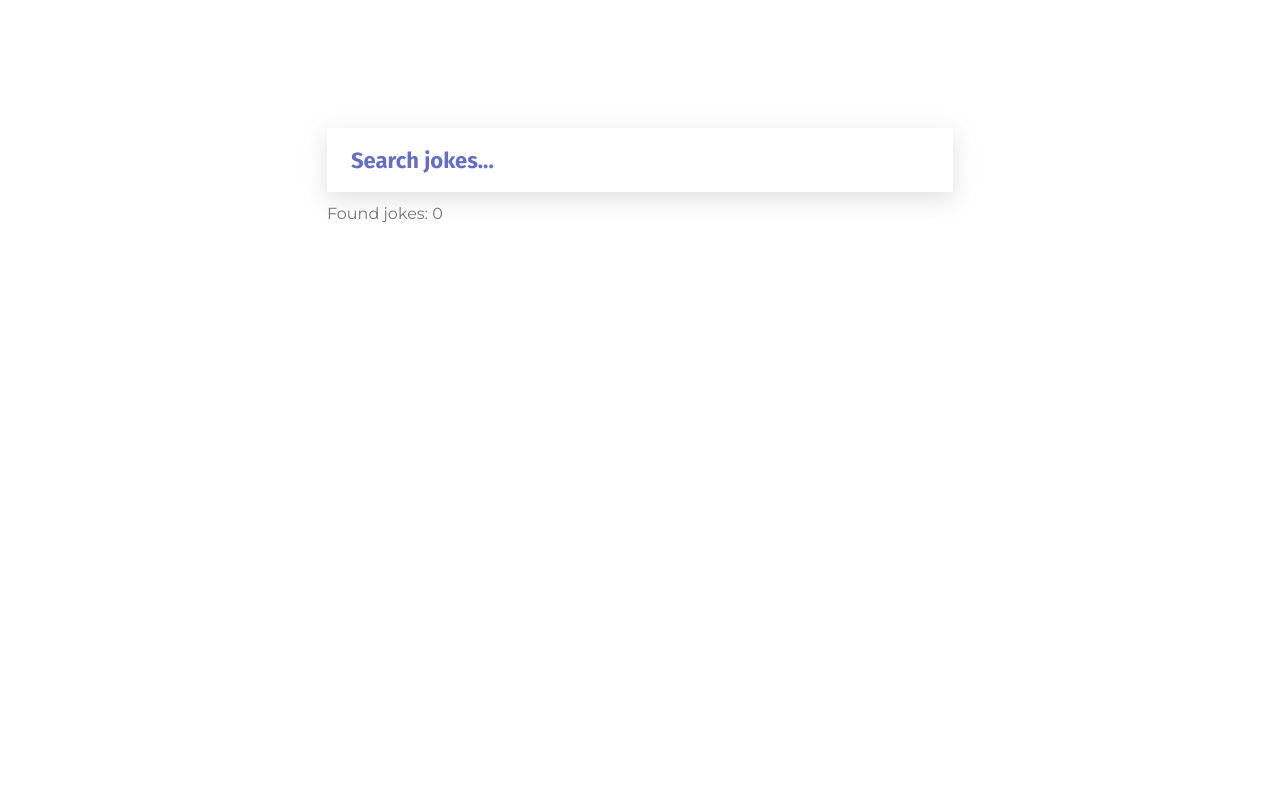
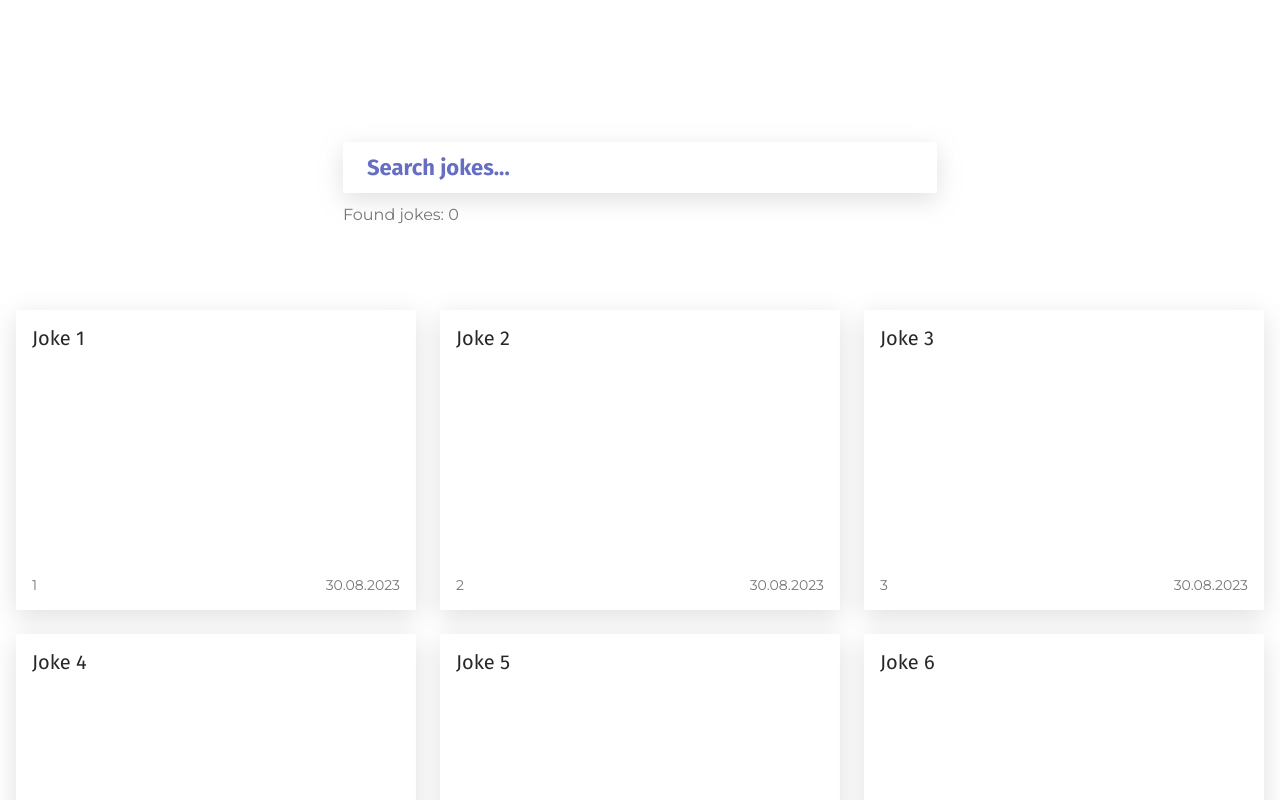
Before and after one commit to zharinov-nikita/fuse8-test-task, a React (Vite) app: page /jokes in a window 1280 px wide. Built offline with nearby package versions, Linux system fonts and the light colour scheme.

Commit message:
#6 - List virtualization (react-virtuoso)

```diff
--- a/src/00-shared/ui/input/input.styled.ts
+++ b/src/00-shared/ui/input/input.styled.ts
@@ -15,7 +15,7 @@ export namespace S {
         height: 64px;
 
         &::placeholder {
-            color: #656ec2;
+            color: ${({ theme }) => theme.colors.brand};
         }
     `
 }
--- /dev/null
+++ b/src/04-pages/jokes/jokes.module.css
@@ -0,0 +1,22 @@
+.list {
+    padding: 16px;
+    margin: 16px 0px;
+    display: grid;
+    gap: 24px;
+    grid-template-columns: repeat(3, 1fr);
+    width: 100%;
+    max-width: 1956px;
+    margin: 24px auto;
+}
+
+@media screen and (max-width: 992px) {
+    .list {
+        grid-template-columns: repeat(2, 1fr);
+    }
+}
+
+@media screen and (max-width: 726px) {
+    .list {
+        grid-template-columns: repeat(1, 1fr);
+    }
+}
--- a/src/04-pages/jokes/jokes.page.tsx
+++ b/src/04-pages/jokes/jokes.page.tsx
@@ -1,76 +1,75 @@
-import { utilFormatDate, utilGenerateArrayWithUniqueIds } from '@shared'
+import { SharedUiCardSkeleton, utilFormatDate } from '@shared'
 import { S } from './jokes.styled'
 import { usePageJokes } from './jokes.hook'
-import type { Joke } from './jokes.type'
-import { memo } from 'react'
+import { mockJokes } from '../../__mock__'
+import { VirtuosoGrid } from 'react-virtuoso'
+import s from './jokes.module.css'
+import { ChangeEventHandler, memo, useEffect, useState } from 'react'
+import { JokesSearch } from './jokes.type'
 
-const Jokes = memo((props: { jokes: Joke[]; joke: string }) => {
-    return props.jokes.map(({ id, value, created_at, url }) => (
-        <S.JokeItem
-            target='_blank'
-            to={url}
-            title={value}
-            key={id + value}
-            id={id}
-            date={utilFormatDate(created_at)}
-            highlightSearchTerm={props.joke}
-        />
-    ))
-})
-
-const JokesSkeleton = () => {
+export const PageJokes = () => {
+    const { onChange, joke, foundJokes } = usePageJokes()
     return (
-        <S.JokesListSkeleton>
-            <S.PrimaryJokesListSkeleton>
-                {utilGenerateArrayWithUniqueIds(2).map(({ id }) => (
-                    <S.JokeItemSkeleton key={id} />
-                ))}
-            </S.PrimaryJokesListSkeleton>
-            <S.SecondaryJokesListSkeleton>
-                {utilGenerateArrayWithUniqueIds(6).map(({ id }) => (
-                    <S.JokeItemSkeleton key={id} />
-                ))}
-            </S.SecondaryJokesListSkeleton>
-        </S.JokesListSkeleton>
+        <S.PageJokes>
+            <FoundJokes
+                joke={joke}
+                onChange={onChange}
+                foundJokes={foundJokes}
+            />
+            <Jokes />
+        </S.PageJokes>
     )
 }
 
-const JokesLoading = memo((props: { isLoading: boolean; joke: string }) => {
-    return props.joke.length > 3 && props.isLoading && <JokesSkeleton />
-})
-
-const JokesError = memo((props: { isError: boolean }) => {
-    return <>{props.isError && 'An error has occurred'}</>
-})
-
-export const PageJokes = () => {
-    const { onChange, query, joke, foundJokes } = usePageJokes()
-
-    return (
-        <S.PageJokes>
+const FoundJokes = memo(
+    (props: {
+        joke: string
+        onChange: ChangeEventHandler
+        foundJokes: number
+    }) => {
+        return (
             <S.FindJoke>
                 <S.JokeSearchField
-                    value={joke}
-                    onChange={onChange}
+                    value={props.joke}
+                    onChange={props.onChange}
                     placeholder='Search jokes...'
                     autoFocus
                 />
                 <S.FoundJokesNumber>
-                    Found jokes: {foundJokes}
+                    Found jokes: {props.foundJokes}
                 </S.FoundJokesNumber>
             </S.FindJoke>
-            <JokesLoading isLoading={query.isLoading} joke={joke} />
-            <JokesError isError={query.isError} />
-            <S.PrimaryJokesList>
-                {query.data && (
-                    <Jokes joke={joke} jokes={query.data.result.slice(0, 2)} />
-                )}
-            </S.PrimaryJokesList>
-            <S.SecondaryJokesList>
-                {query.data && (
-                    <Jokes joke={joke} jokes={query.data.result.slice(2)} />
-                )}
-            </S.SecondaryJokesList>
-        </S.PageJokes>
+        )
+    }
+)
+
+const Jokes = () => {
+    return (
+        <VirtuosoGrid
+            data={mockJokes}
+            itemClassName='item'
+            listClassName={s.list}
+            totalCount={mockJokes.length}
+            itemContent={(_, joke) => (
+                <S.JokeItem
+                    target='_blank'
+                    to={joke.url}
+                    title={joke.value}
+                    key={joke.id + joke.value}
+                    id={joke.id}
+                    date={utilFormatDate(joke.created_at)}
+                />
+            )}
+            components={{
+                ScrollSeekPlaceholder: ({ height, width }) => (
+                    <SharedUiCardSkeleton style={{ width, height }} />
+                ),
+            }}
+            scrollSeekConfiguration={{
+                enter: (velocity) => Math.abs(velocity) > 200,
+                exit: (velocity) => Math.abs(velocity) < 30,
+                change: (_, range) => console.log({ range }),
+            }}
+        />
     )
 }
--- a/src/04-pages/jokes/jokes.styled.ts
+++ b/src/04-pages/jokes/jokes.styled.ts
@@ -7,28 +7,28 @@ import { styled } from 'styled-components'
 
 export namespace S {
     export const PageJokes = styled.div`
-        padding: 16px;
-        display: flex;
-        flex-direction: column;
-        gap: 24px;
-        margin: 0 auto;
-        max-width: 1596px;
-        width: 100%;
+        display: grid;
+        grid-template-rows: 100px calc(100vh - 100px - 60px - 126px);
+        gap: 60px;
+        margin-top: 126px;
 
-        @media (min-width: 576px) {
-            margin-top: 128px;
-            margin-bottom: 16px;
-            padding: 0px 16px;
+        @media screen and (max-width: 992px) {
+            gap: 16px;
+        }
+
+        @media screen and (max-width: 726px) {
+            margin-top: 16px;
         }
     `
 
     export const FindJoke = styled.div`
-        max-width: 626px;
-        width: 100%;
-        margin: 0px auto;
         display: flex;
         flex-direction: column;
         gap: 12px;
+        padding: 16px;
+        max-width: 626px;
+        width: 100%;
+        margin: 0 auto;
     `
 
     export const JokeSearchField = styled(SharedUiInputComponent)``
--- /dev/null
+++ b/src/__mock__/index.ts
@@ -0,0 +1,21 @@
+interface Joke {
+    id: string
+    value: string
+    created_at: string
+    updated_at: string
+    icon_url: string
+    url: string
+}
+
+export const mockJokes: Joke[] = []
+
+for (let i = 1; i <= 1_000; i++) {
+    mockJokes.push({
+        id: `${i}`,
+        value: `Joke ${i}`,
+        created_at: new Date().toISOString(),
+        updated_at: new Date().toISOString(),
+        icon_url: 'https://example.com/icon.png',
+        url: 'https://example.com/joke/' + i,
+    })
+}
```
Also changed, not shown: package.json (+9 -0 lines), 1 other file (tests, documents, lock files or other folders).
